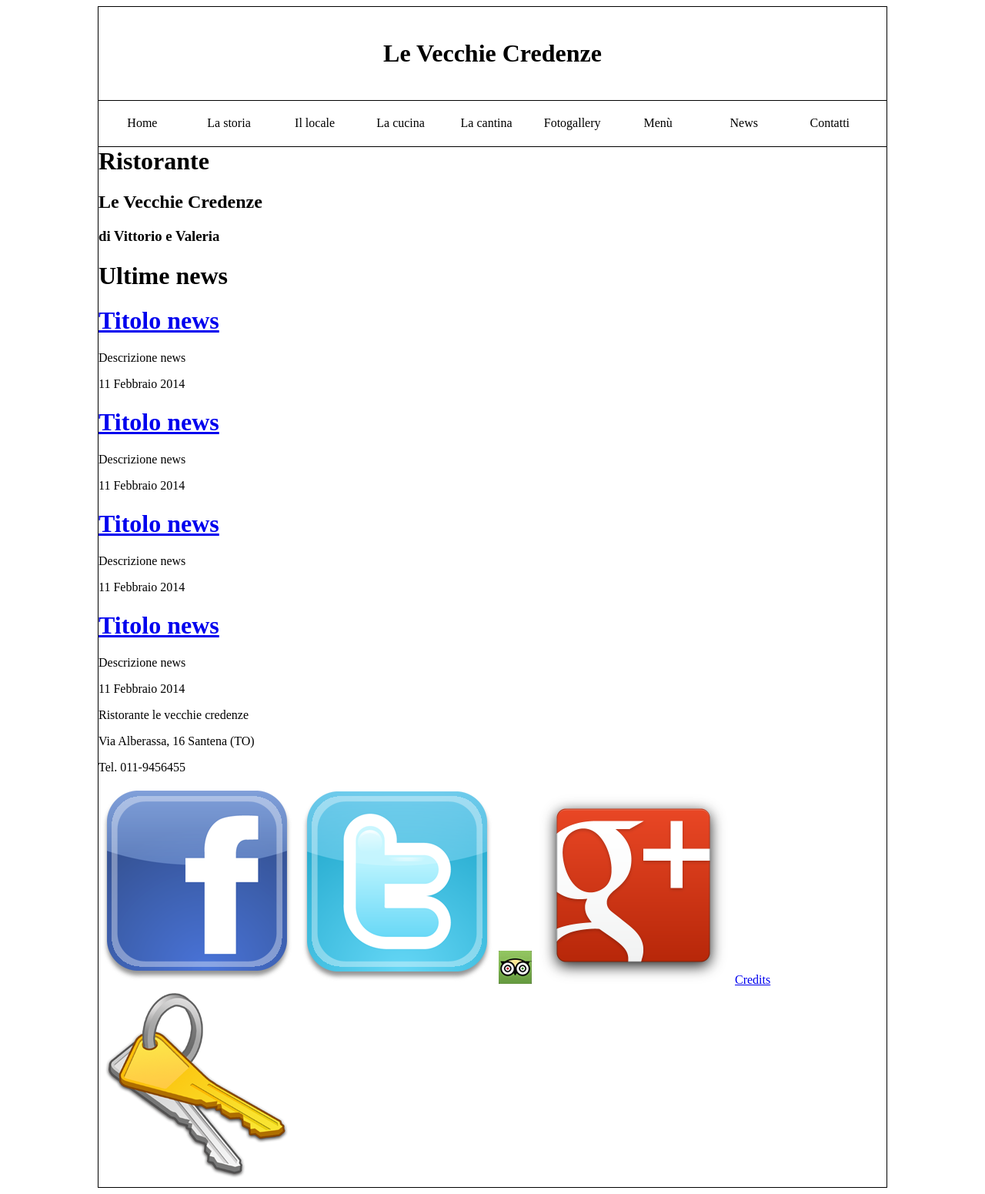
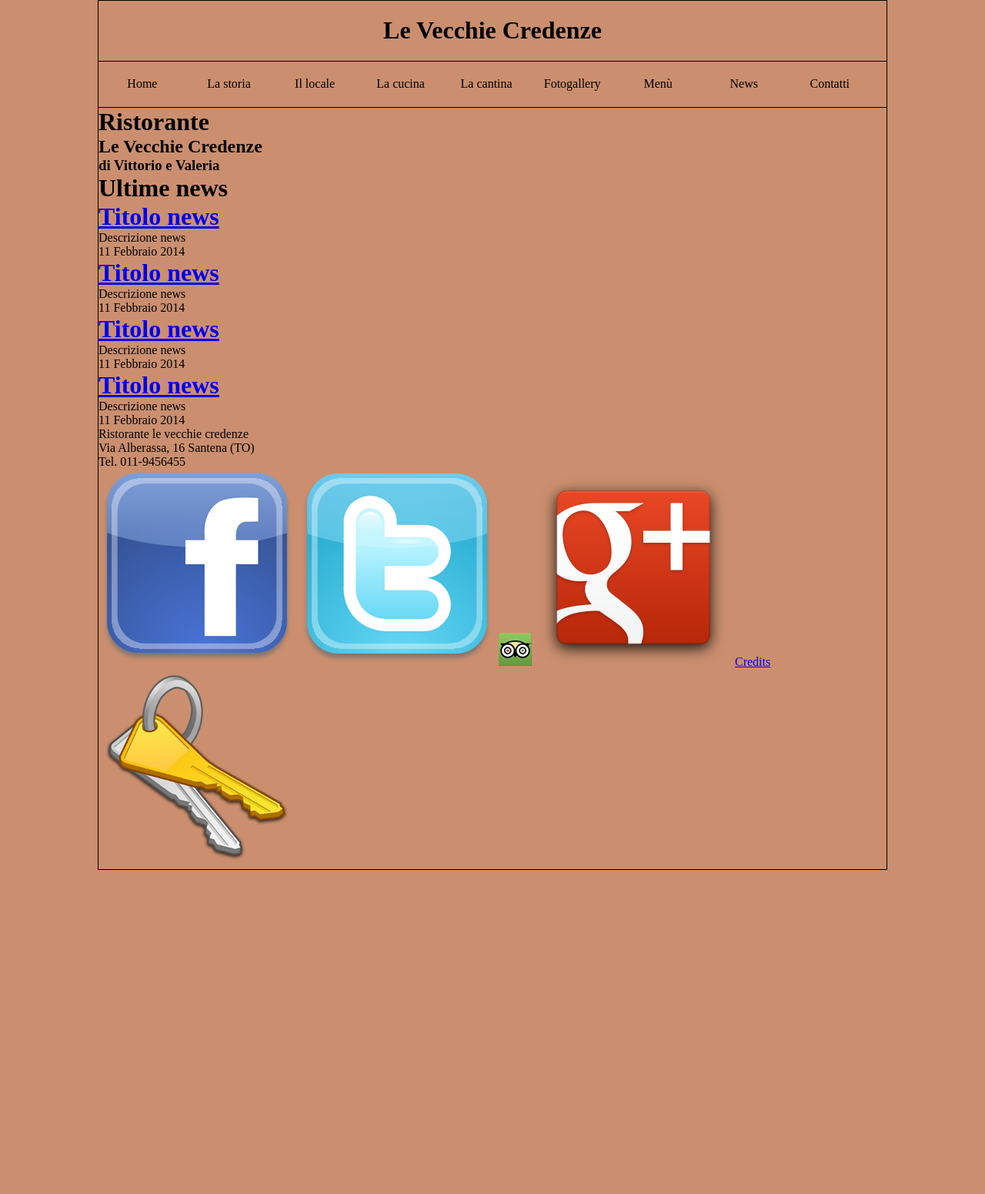
Before and after one commit to defra91/levecchiecredenze.it-php-, a PHP site: page / in a window 1280 px wide. Shown: the whole page at 77% size. After the commit the page ends 1130 px from the top, so only its background shows below. Run offline with PHP 8.4, Linux system fonts and the light colour scheme.

Commit message:
Modificato CSS screen.css

```diff
--- a/public-html/css/screen.css
+++ b/public-html/css/screen.css
@@ -1,15 +1,16 @@
 /* Regole globali per desktop */
 
 * {
-
+	margin: 0;
+	padding: 0;
 }
 
 body {
-
+	background-color: #cb8f6f;
 }
 
 div#container {
-	width: 1024px;
+	width: 1024px; /* utilizziamo una larghezza fissa per il contenitore esterno */
 	border: 1px solid #000;
 	margin-left: auto;
 	margin-right: auto;
@@ -86,6 +87,7 @@ div#left_section div {
 
 div#left_section div + div {
 	/* sezione in cui ci andrà l'immagine di slideshow */
+	background-image: url();
 }
 
 
```
